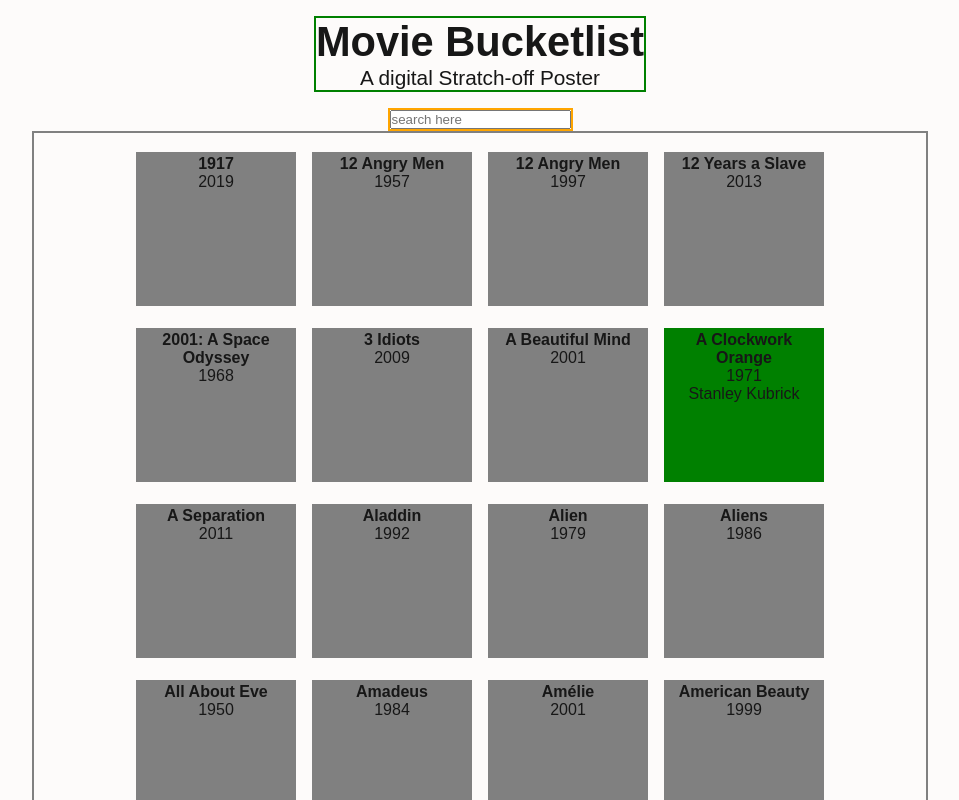
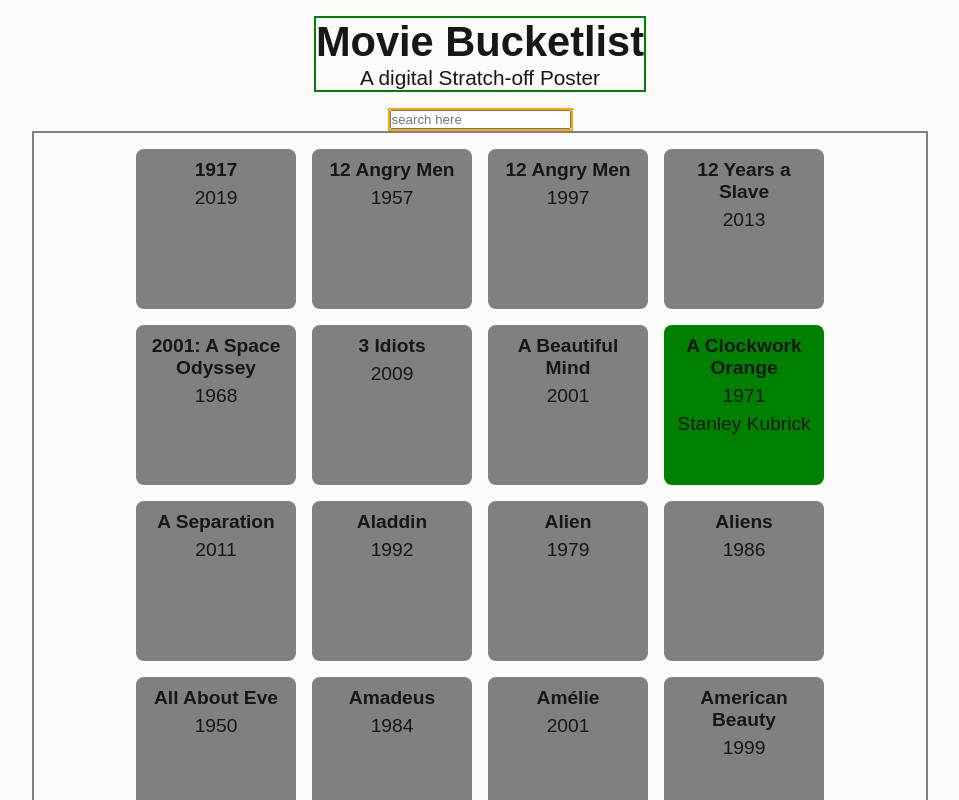
Before and after one commit to MsFairyViolet/movie-bucketlist, a Next.js app in the folder movie-bucketlist-frontend/: page / in a window 1280 px wide. Shown: the top 800 px of the page, without its empty margins (160-1119 px from the left). Built offline with nearby package versions, Linux system fonts and the light colour scheme.

Commit message:
Improve Movie Card Visuals: basic setup

```diff
--- a/movie-bucketlist-frontend/src/app/globals.css
+++ b/movie-bucketlist-frontend/src/app/globals.css
@@ -63,18 +63,22 @@ body {
 }
 
 .movie-card {
-  width: 7rem;
-  height: 7rem;
+  width: calc(29vw - 0.5rem);
+  aspect-ratio: 1;
+  border-radius: 0.5rem;
   display: flex;
   flex-direction: column;
   align-items: center;
   text-align: center;
-  gap: 0.5rem;
+}
+
+.movie-card * {
+  font-size: 0.9rem;
   padding: 0.2rem;
-  font-size: 1em;
+  word-break: break-word;
+  hyphens: auto;
   overflow: hidden;
 }
-
 .movie-card.watched-style {
   background-color: green;
 }
@@ -123,4 +127,8 @@ body {
     align-items: center;
     text-align: center;
   }
+
+  .movie-card * {
+    font-size: 1.2rem;
+  }
 }
```
Also changed, not shown: movie-bucketlist-frontend/src/data/movies.json.
